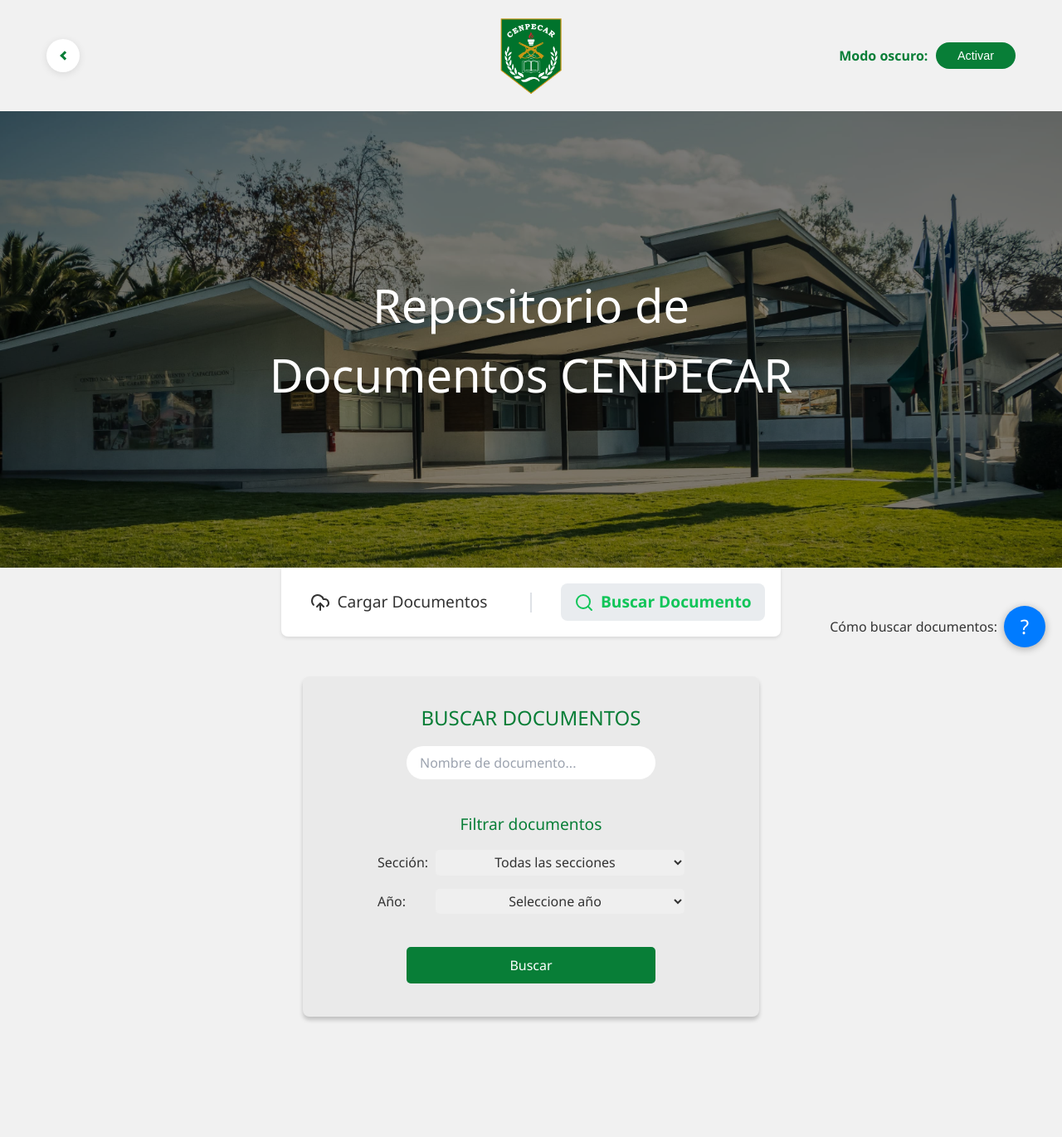
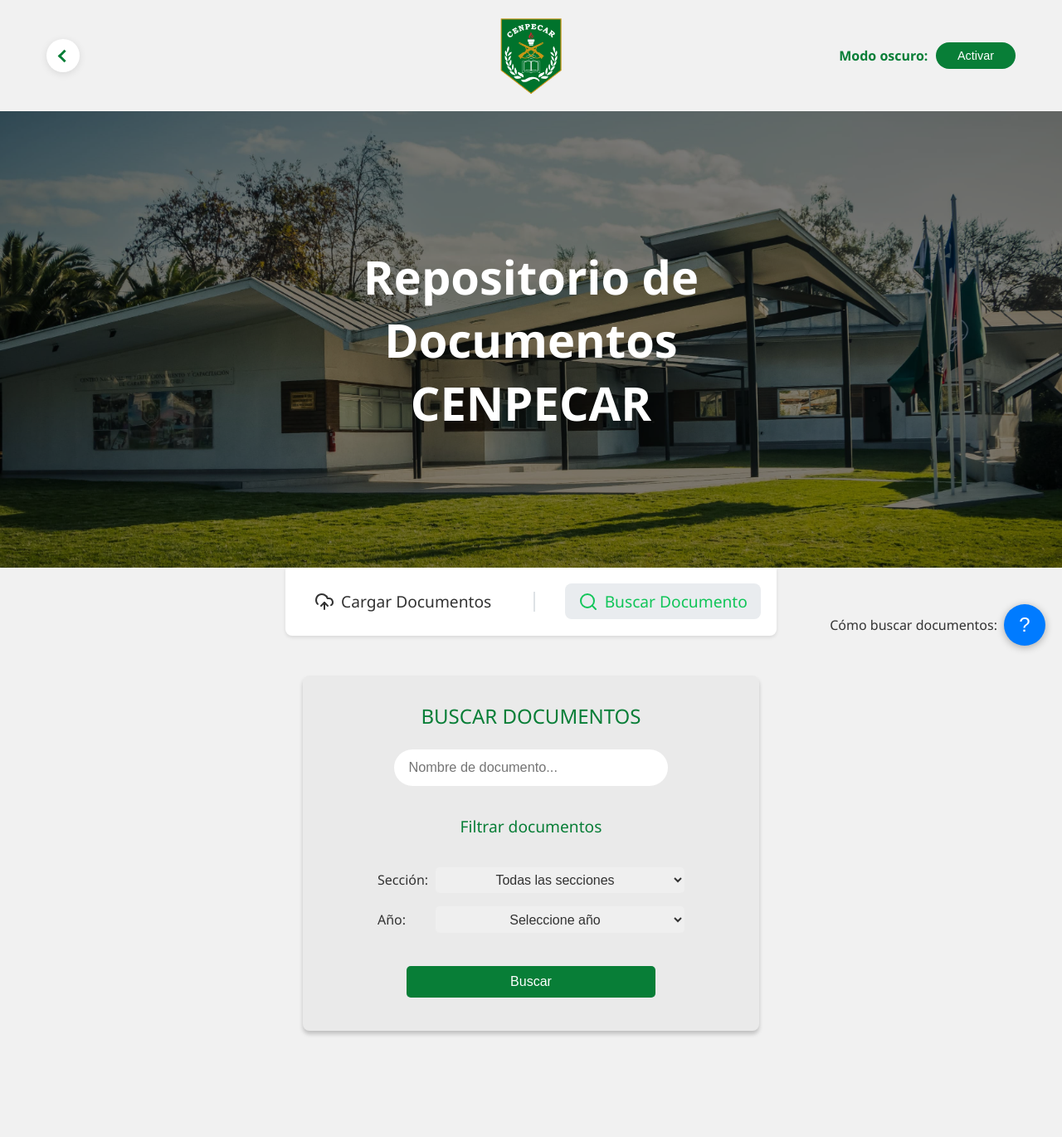
Before and after one commit to cpinopacheco/repositorio_documentos_cenpecar, a PHP site: page /index.php?page=buscar_documentos in a window 1280 px wide. Shown: the whole page at 83% size. Before the commit the page ends 1231 px from the top, so only its background shows below. Run offline with PHP 8.4, Linux system fonts and the light colour scheme; data that the repository does not hold is empty; some libraries are stand-ins or nearby versions.

Commit message:
Se quita dependencia tailwinds css y se reemplazan  estilos

```diff
--- a/index.php
+++ b/index.php
@@ -9,7 +9,6 @@ $shouldAnimate = $page != 'cargar_documento' && $page != 'buscar_documentos'; ?>
   <meta name="viewport" content="width=device-width, initial-scale=1.0">
   <title>Repositorio Documentos Cenpecar</title>
   <link rel="stylesheet" href="styles/style.css">
-  <script src="https://cdn.tailwindcss.com"></script>
   <script src="https://unpkg.com/lucide@latest"></script>
 </head>
 
--- a/styles/style.css
+++ b/styles/style.css
@@ -75,7 +75,7 @@ div {
   color: var(--primary-color);
   text-transform: uppercase;
   font-weight: 500;
-  margin-bottom: 0.5rem;
+  margin-bottom: 1rem;
 }
 
 .input-file {
@@ -99,6 +99,7 @@ a {
   color: #fff;
   font-size: 3.5rem;
   text-align: center;
+  margin: 0;
 }
 
 .content {
@@ -139,7 +140,10 @@ select,
   width: 300px;
   border-radius: 2rem;
   padding: 0.5rem 1rem;
-  margin-bottom: 1.5rem;
+  border: none;
+  padding: 0.8rem;
+  font-size: 1.02rem;
+  padding-left: 1.1rem;
 }
 
 .search-input:focus {
@@ -170,7 +174,7 @@ select,
 
 .section-select,
 .order-select {
-  padding: 0.2rem;
+  padding: 0.4rem;
   color: #333;
 }
 
@@ -508,7 +512,6 @@ select,
 .navbar-link.active {
   color: var(--secondary-color);
   background-color: #e9ecef;
-  font-weight: 700;
   border-radius: 0.5rem;
 }
 .navbar-separator {
```
